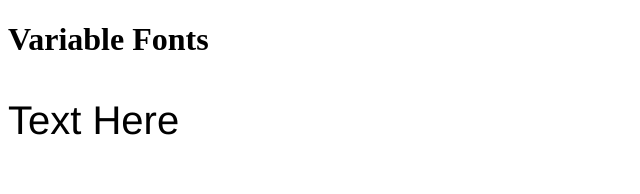
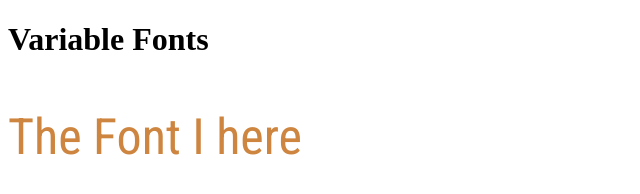
Before and after one commit to peterhanna98/Web1-fa2020, a plain HTML site: page css_portfolio/Variable Fonts/index.html in a window 1280 px wide. Shown: the whole page, without its empty margins (0-640 px from the left). Drawn offline with Linux system fonts and the light colour scheme.

Commit message:
fix font

```diff
--- a/css_portfolio/Variable Fonts/index.html
+++ b/css_portfolio/Variable Fonts/index.html
@@ -6,12 +6,14 @@
     <title>Variable Fonts</title>
 
     <link rel="stylesheet" href="style.css">
+    <link href="https://fonts.googleapis.com/css2?family=Roboto+Condensed&display=swap" rel="stylesheet">
+
 </head>
 <body>
 
     <h1>Variable Fonts</h1>
 
-    <p>Text Here</p>
+    <p>The Font I here</p>
 
 
 </body>
--- a/css_portfolio/Variable Fonts/style.css
+++ b/css_portfolio/Variable Fonts/style.css
@@ -1,6 +1,7 @@
 p{
-    font-family: 'Franklin Gothic Medium', 'Arial Narrow', Arial, sans-serif;
-    font-size: 40px;
-    font-variation-settings: "wght" 650, "wdth"
-50;
+    font-family:'Roboto Condensed', sans-serif;
+    font-size: 50px;
+    font-weight: 400;
+    color: peru;
+
 }
```
Also changed, not shown: css_portfolio/video/index.html (line endings or trailing spaces), 2 other files.
